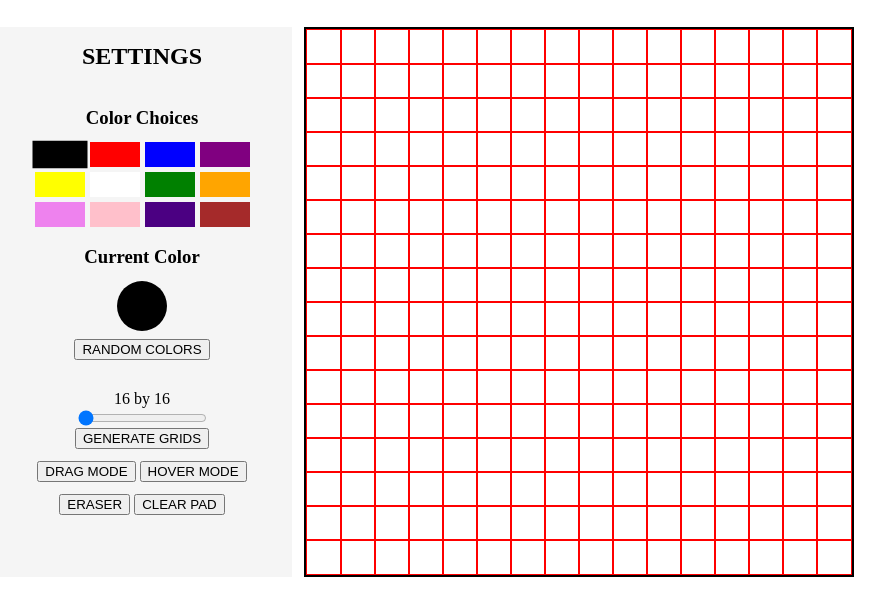
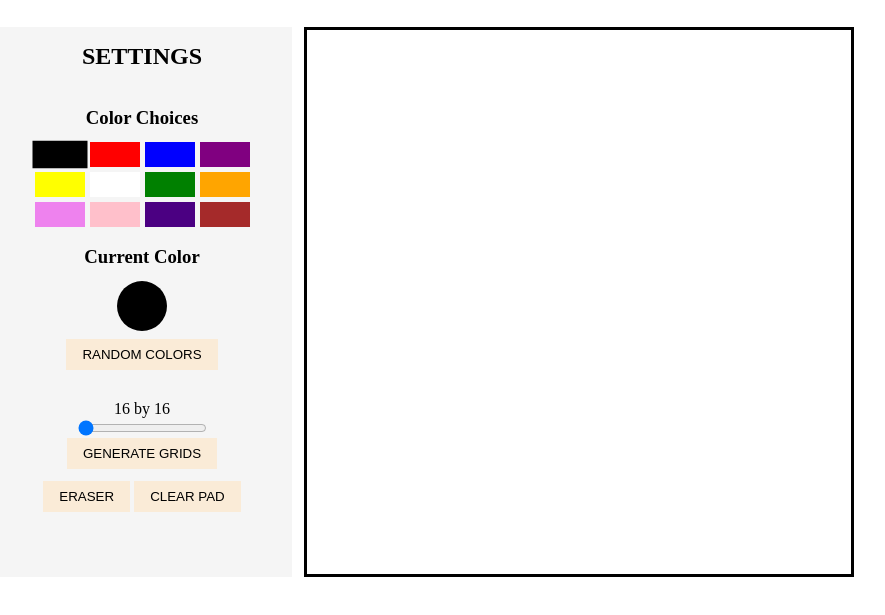
Before and after one commit to TonyFred-code/project-etch-a-sketch, a plain HTML site: page index.html in a window 1280 px wide. Shown: the part 69-684 px from the top of the page, without its empty margins (225-1110 px from the left). Drawn offline with Linux system fonts and the light colour scheme.

Commit message:
Complete code to working stage

```diff
--- a/index.html
+++ b/index.html
@@ -47,10 +47,6 @@
           />
           <button class="generate-new-layout">GENERATE GRIDS</button>
         </div>
-        <div class="mode-change-buttons">
-          <button class="drag-mode-btn">DRAG MODE</button>
-          <button class="hover-mode-btn">HOVER MODE</button>
-        </div>
         <div class="cleaning-utilities">
           <button class="eraser">ERASER</button>
           <button class="clear-sketch-pad">CLEAR PAD</button>
--- a/main.js
+++ b/main.js
@@ -6,12 +6,9 @@ const colorDisplay = document.querySelector(".color-display");
 const clearSketchPadBtn = document.querySelector(".clear-sketch-pad");
 const defaultColorChoices = document.querySelectorAll(".colors");
 const randomColorsBtn = document.querySelector(".rnd-colors");
-const dragModeBtn = document.querySelector(".drag-mode-btn");
-const hoverModeBtn = document.querySelector(".hover-mode-btn");
 const eraserModeBtn = document.querySelector(".eraser");
 const colorChoicesTab = document.querySelector(".color-choices");
 const colorChoices = document.querySelectorAll(".colors");
-const modeChangeBtns = document.querySelector(".mode-change-buttons");
 
 const sketchPadSettings = {
   penColor: "black",
@@ -33,14 +30,6 @@ eraserModeBtn.addEventListener("click", () => {
   sketchPadSettings.penColor = "transparent";
   colorDisplay.style.backgroundColor = "transparent";
 });
-
-modeChangeBtns.addEventListener("click", (e) => {
-  if (e.target ===  dragModeBtn) {
-    let grids = document.querySelectorAll(".grid");
-    grids.forEach((grid) => {
-      grid.removeEventListener("mouseover", gridEventFn);
-    })}
-})
 
 
 colorChoices.forEach((colorChoice) => {
--- a/style.css
+++ b/style.css
@@ -112,6 +112,7 @@ h1 {
     width: 50px;
     height: 25px;
 }
+
 .colors:hover {
     transform: scale(1.1);
 }
@@ -149,5 +150,11 @@ h1 {
 .grid {
     flex-shrink: 0;
     flex-grow: 0;
-    outline: .1px solid red;
 }
+
+button {
+    outline: none;
+    border: none;
+    background-color: antiquewhite;
+    padding: 8px 16px;
+}
```
Also changed, not shown: 1 other file.
